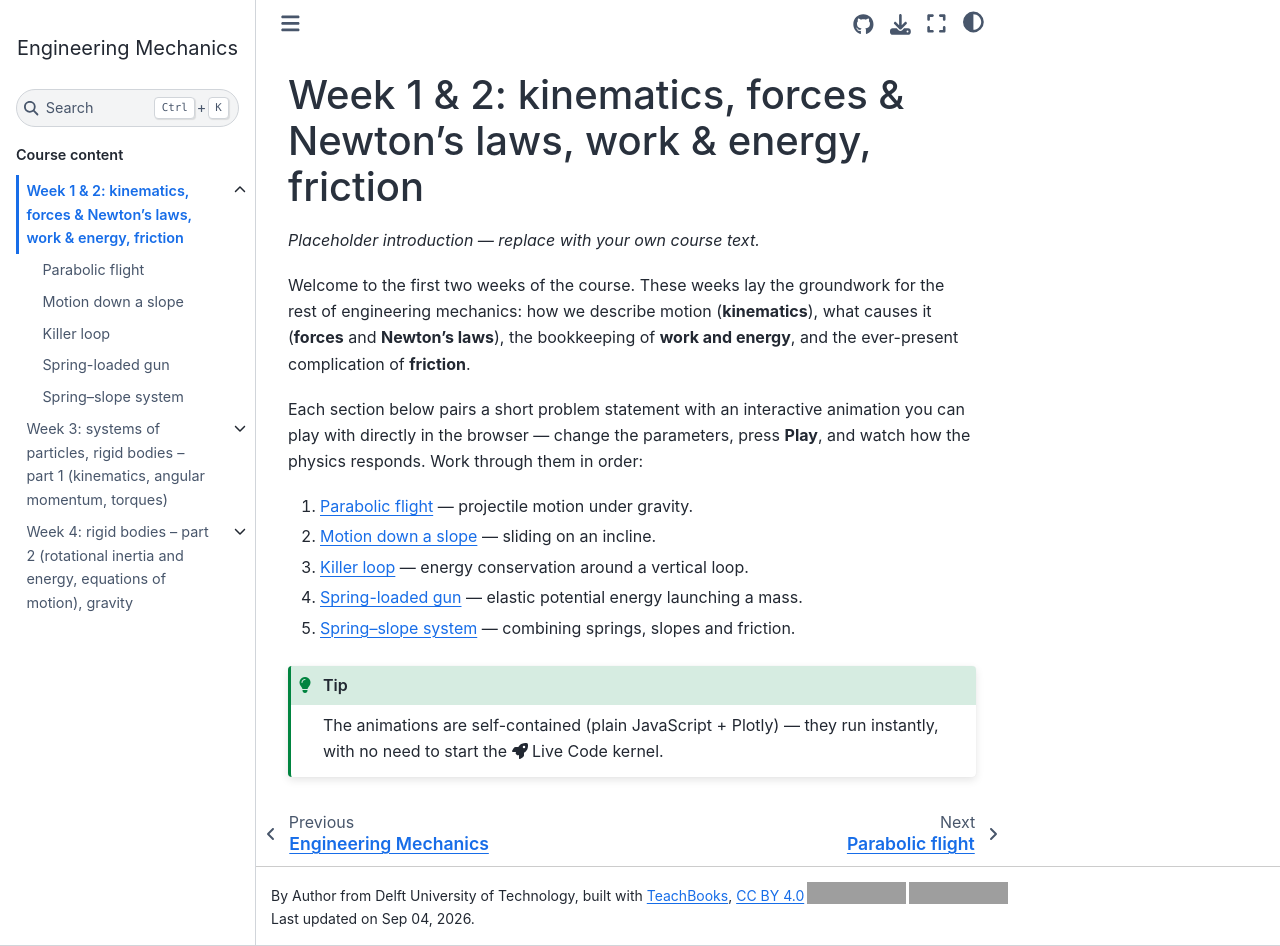
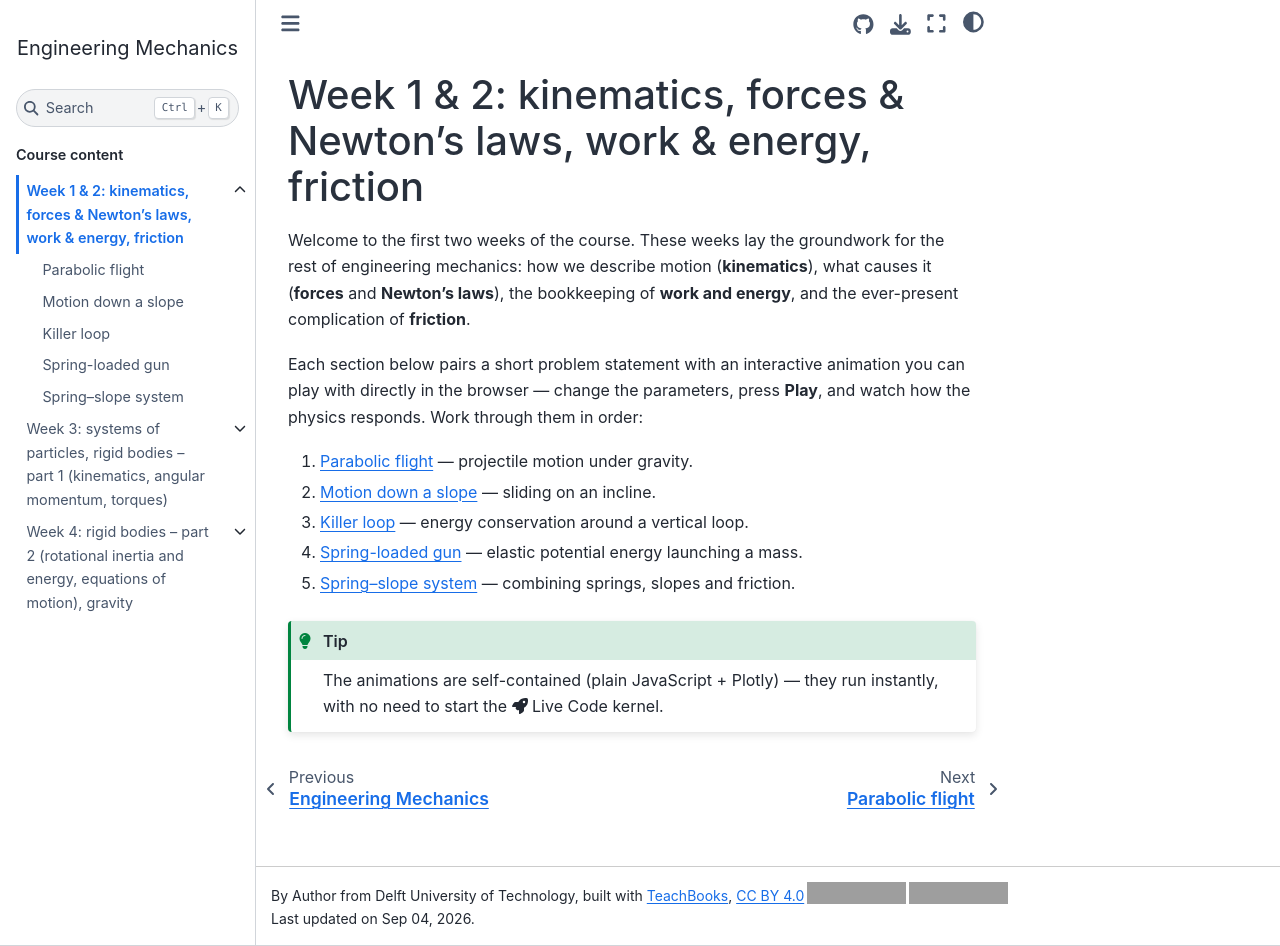
Before and after one commit to remriva/Mech, a Jupyter Book: the page built from book/week1/index.md, in a window 1280 px wide and 946 px high. Built offline with Jupyter Book 1.0.4 settings and Sphinx 7.4.7 and the Sphinx Book theme 1.1.4, drawn with Linux system fonts in a browser that asks for light colours; comment, search, counter and statistics services are not loaded; grey boxes are pictures that could not be loaded.

Commit message:
Update index.md
Removed initial default line.

```diff
--- a/book/week1/index.md
+++ b/book/week1/index.md
@@ -1,7 +1,5 @@
 (week1)=
 # Week 1 & 2: kinematics, forces & Newton's laws, work & energy, friction
-
-*Placeholder introduction — replace with your own course text.*
 
 Welcome to the first two weeks of the course. These weeks lay the groundwork for the rest of
 engineering mechanics: how we describe motion (**kinematics**), what causes it (**forces** and
```
